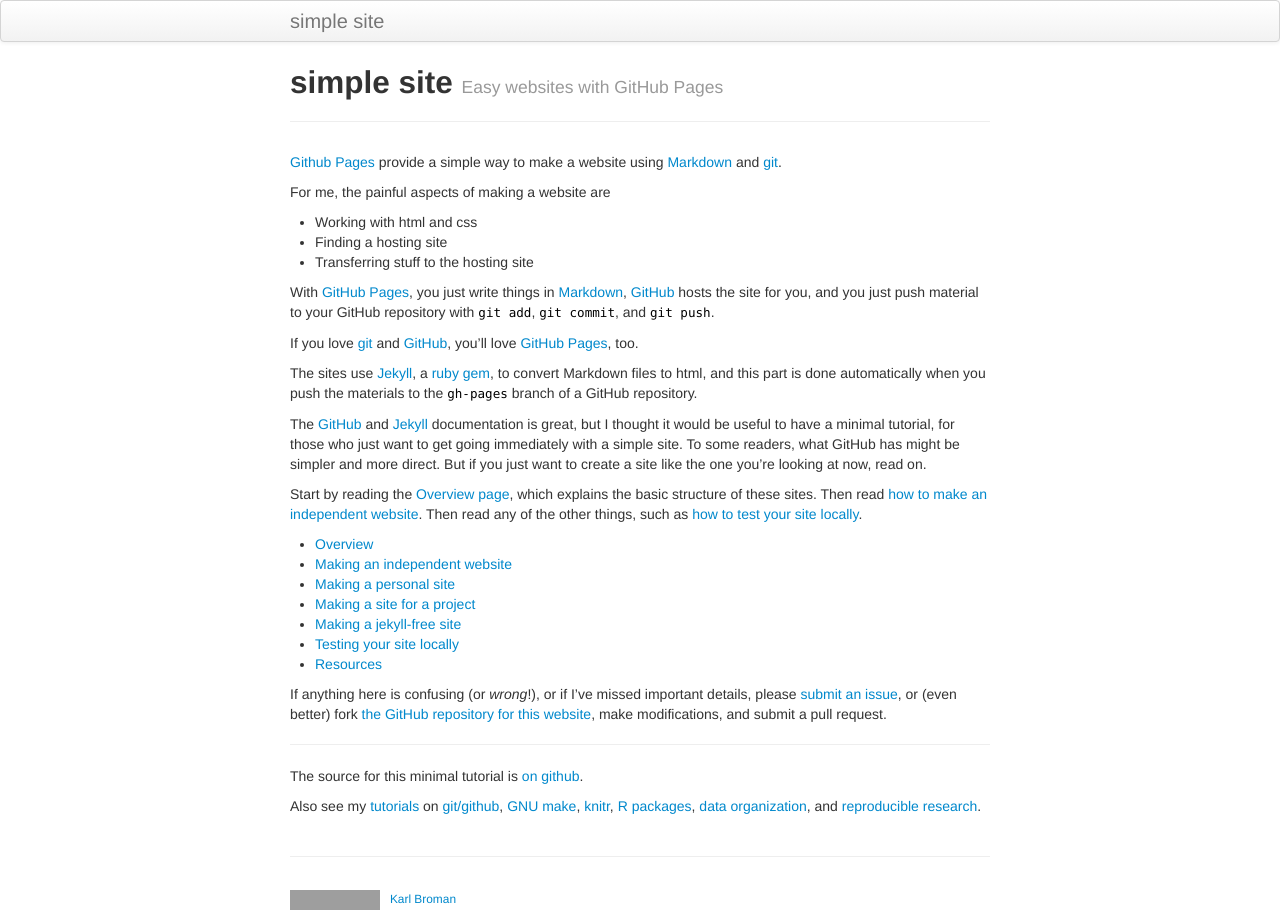
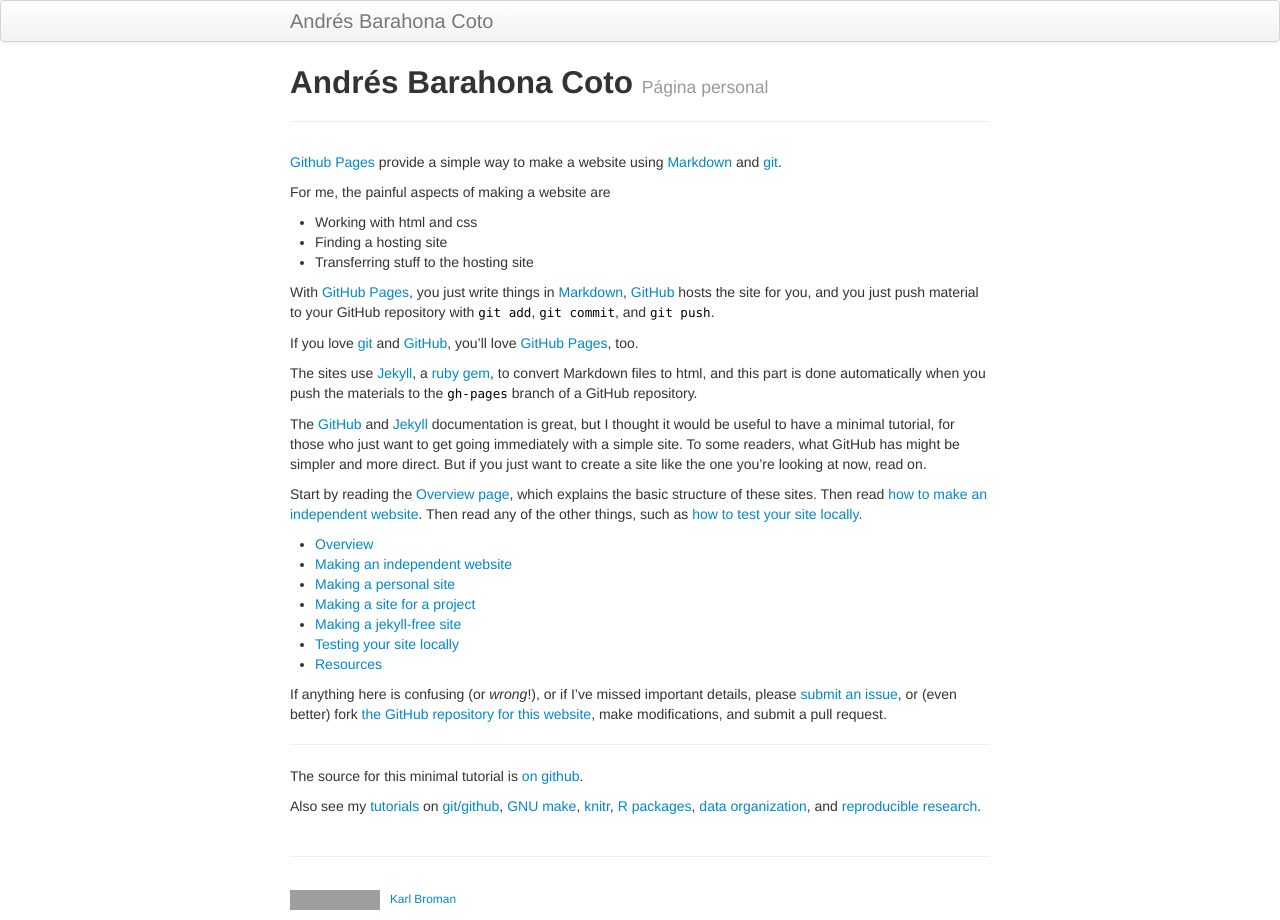
Before and after one commit to barasfj21/AndresBarahonaCoto, a Jekyll site: the page built from index.md, in a window 1280 px wide. Built offline with Jekyll 4.4.1, drawn with Linux system fonts in a browser that asks for light colours; grey boxes are pictures that could not be loaded.

Commit message:
Tercer commit

```diff
--- a/_config.yml
+++ b/_config.yml
@@ -8,15 +8,15 @@ highlighter: rouge
 # Themes are encouraged to use these universal variables
 # so be sure to set them if your theme uses them.
 #
-title : simple site
+title : Andrés Barahona Coto
 author :
-  name : Karl Broman
-  email : kbroman@gmail.com
-  github : kbroman
-  feedburner : nil
+  name : Andrés Barahona Coto
+  email : bara200104@gmail.com
+  github : barasfj21
+  feedburner : asdasdasd
 
 # NOTE: Replacing this next line with your own URL
-production_url : https://kbroman.github.io/simple_site
+production_url : https://barasfj21.github.io/AndresBarahonaCoto/
 
 # Tell Github to use the kramdown markdown interpreter
 # (see https://help.github.com/articles/migrating-your-pages-site-from-maruku)
@@ -51,7 +51,7 @@ JB :
   #     This means always setting the protocol (http|https) or prefixing with "/"
   #
   # NOTE: Replace this next line with your own URL, likely with username.github.io
-  BASE_PATH : https://kbroman.org/simple_site
+  BASE_PATH : https://barasfj21.github.io/AndresBarahonaCoto/
 
   # By default, the asset_path is automatically defined relative to BASE_PATH plus the enabled theme.
   # ex: [BASE_PATH]/assets/themes/[THEME-NAME]
--- a/index.md
+++ b/index.md
@@ -1,8 +1,8 @@
 ---
 layout: page
-title: simple site
-tagline: Easy websites with GitHub Pages
-description: Minimal tutorial on making a simple website with GitHub Pages
+title: Andrés Barahona Coto
+tagline: Página personal
+description: prueba
 ---
 
 [Github Pages](https://pages.github.com) provide a simple way to make a
```
